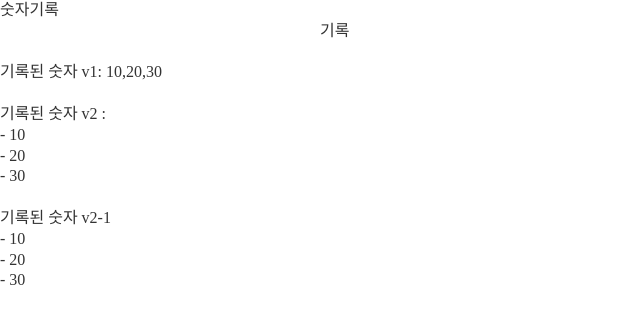
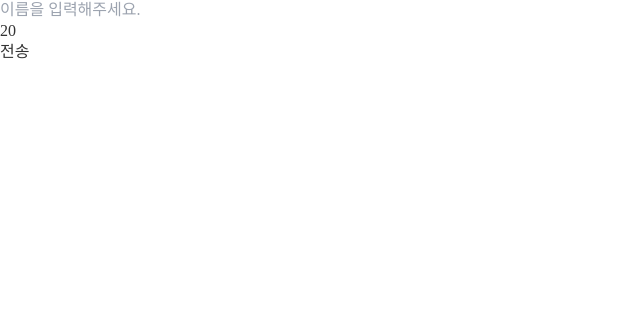
Before and after one commit to jinho4785/react-proj, a React (Create React App) app: page / in a window 1280 px wide. Shown: the top 324 px of the page, without its empty margins (0-640 px from the left). Built offline with nearby package versions, Linux system fonts and the light colour scheme; a web font is replaced by a local one.

Commit message:
form을 사용해서 dom 조작하기 01

```diff
--- a/src/App.css
+++ b/src/App.css
@@ -13,3 +13,7 @@
   text-underline-position: under;
   line-height: 1.3;
 }
+
+.border {
+  border: 10px solid black;
+}
--- a/src/App.js
+++ b/src/App.js
@@ -3,6 +3,7 @@
 import Popup from "./Popup";
 import ProdList from "./ProdList";
 import NoRecord from "./NoRecord";
+import FormEx from "./FormEx";
 
 import "./App.css";
 
@@ -13,7 +14,8 @@
       {/* <NumberCounter /> */}
       {/* <Popup /> */}
       {/* <ProdList className="container mx-auto" /> */}
-      <NoRecord />
+      {/* <NoRecord /> */}
+      <FormEx />
     </>
   );
 }
--- /dev/null
+++ b/src/FormEx.js
@@ -0,0 +1,51 @@
+function FormEx() {
+  const onSubmit = (e) => {
+    e.preventDefault();
+    const form = e.target;
+
+    form.name.value = form.name.value.trim();
+
+    if (form.name.value.length == 0) {
+      alert("이름을 입력해주세요.");
+      form.name.focus();
+      return;
+    }
+
+    form.age.value = form.age.value.trim();
+
+    if (form.age.value.length == 0) {
+      alert("나이를 입력해주세요.");
+      form.age.focus();
+      return;
+    }
+
+    const name = form.name.value;
+    const age = form.age.value;
+
+    alert(`이름 : ${name}, 나이 : ${age}`);
+
+    form.name.value = "";
+    form.age.value = "";
+
+    form.name.focus();
+  };
+
+  return (
+    <>
+      <form onSubmit={onSubmit}>
+        <input name="name" type="text" placeholder="이름을 입력해주세요." />
+        <br />
+        <input
+          name="age"
+          type="number"
+          placeholder="나이을 입력해주세요."
+          defaultValue={20}
+        />
+        <br />
+        <input type="submit" value="전송" />
+      </form>
+    </>
+  );
+}
+
+export default FormEx;
```
